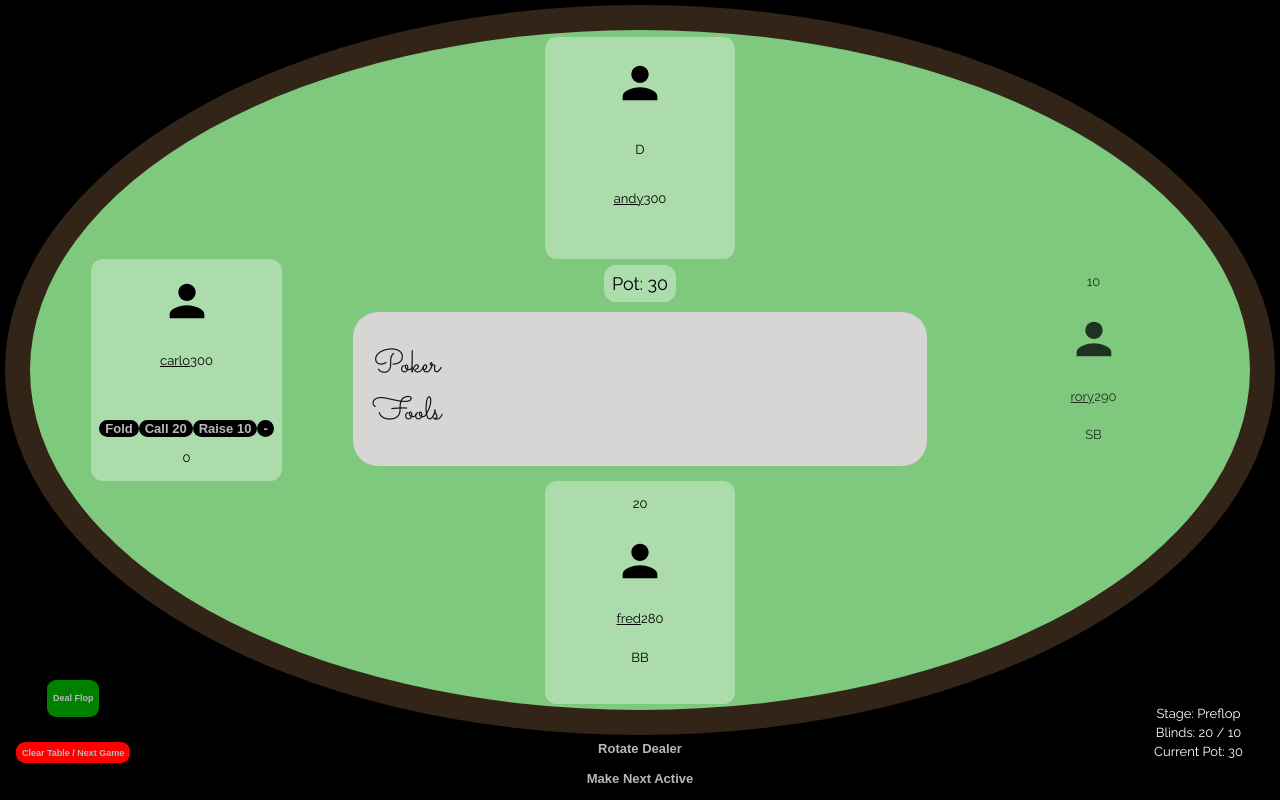
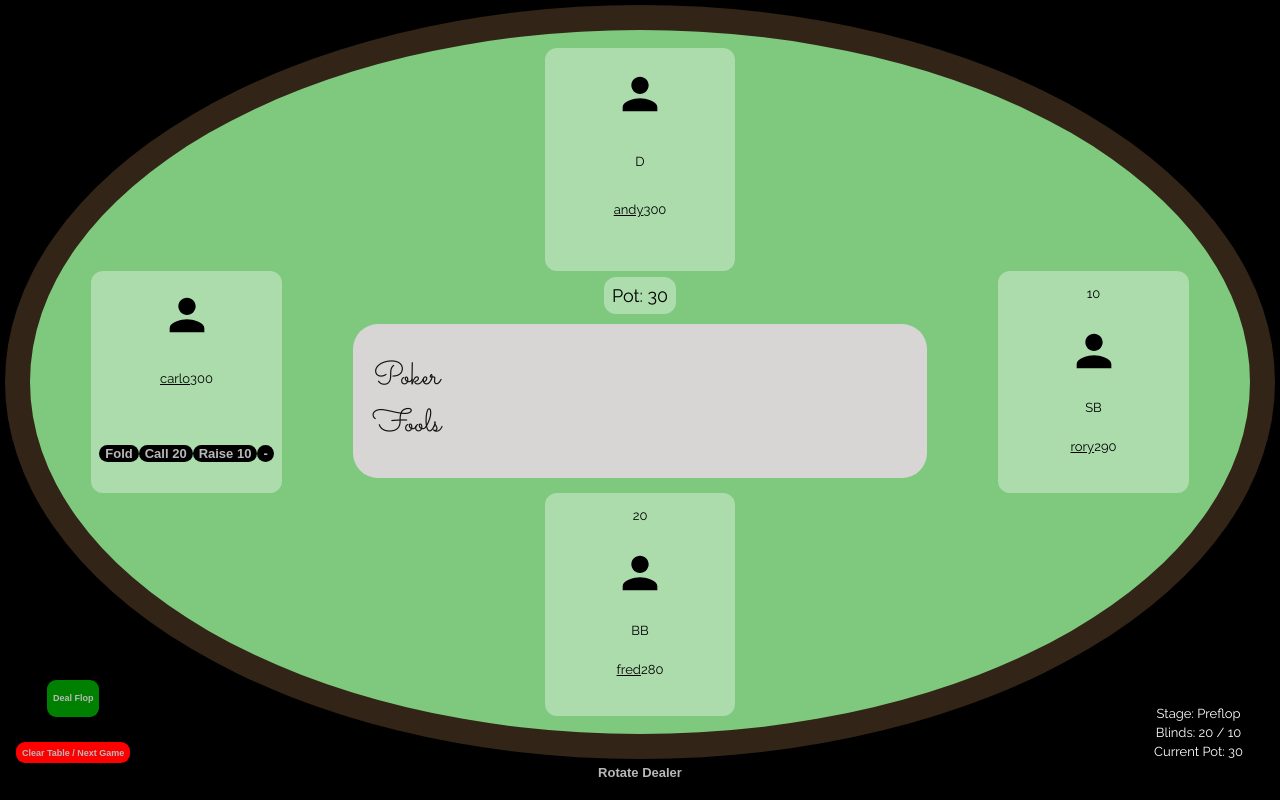
Before and after one commit to andrewneilclarke/poker-fools-react, a React (Create React App) app: page / in a window 1280 px wide. Built offline with nearby package versions, Linux system fonts and the light colour scheme.

Commit message:
moved ranking result to reducer state

```diff
--- a/src/App.css
+++ b/src/App.css
@@ -1,7 +1,6 @@
 * {
   margin: 0;
 }
-
 
 .App {
   /* max-width: 860px; */
@@ -23,6 +22,7 @@ button {
   cursor: pointer;
   font-size: 1em;
 }
+
 button:hover {
   background: hsl(283, 91%, 43%);
   color: rgb(216, 216, 216);
@@ -133,9 +133,6 @@ button:hover {
   display: grid;
   grid-template-columns: 1fr 1fr 1fr;
   grid-template-rows: 1.2fr 1.2fr 1.2fr;
-  /* grid-row-gap: 1em; */
-  /* grid-template-rows: min-content 1fr min-content; */
-  /* row-gap: 3rem; */
   justify-content: center;
   align-items: center;
   justify-items: center;
--- a/src/App.tsx
+++ b/src/App.tsx
@@ -18,11 +18,15 @@ import Gameinfo from './components/Gameinfo';
 const initialState: AppState = {
   players: [
     { hand: [], stack: 300, id: 1, bet: 0, name: 'andy', dealer: true, bigBlind: false, smallBlind: false, active: false, folded: false, allin: false },
-    { hand: [], stack: 300, id: 2, bet: 0, name: 'rory', dealer: false, bigBlind: false, smallBlind: true, active: false, folded: true, allin: false },
+    { hand: [], stack: 300, id: 2, bet: 0, name: 'rory', dealer: false, bigBlind: false, smallBlind: true, active: false, folded: false, allin: false },
     { hand: [], stack: 300, id: 3, bet: 0, name: 'fred', dealer: false, bigBlind: true, smallBlind: false, active: false, folded: false, allin: false },
     { hand: [], stack: 300, id: 4, bet: 0, name: 'carlo', dealer: false, bigBlind: false, smallBlind: false, active: true, folded: false, allin: false },
   ],
   pot: 0,
+  rankingResult: {
+    winners: [],
+    players: []
+  }
 }
 
 const App = () => {
@@ -38,10 +42,6 @@ const App = () => {
   const [flipped, setFlipped] = useState<boolean>(true)
   const [flipTable, setFlipTable] = useState<boolean>(true)
   const [dealerID, setDealerID] = useState(1)
-  const [gameResult, setGameResult] = useState<RankingResult>({
-    winners: [],
-    players: []
-  })
   const [myError, setMyError] = useState<string | null>(null)
 
   // Calculate smallblind
@@ -63,18 +63,7 @@ const App = () => {
     // console.log('end')
   }, [])
 
-  const makeNextActive = () => {
-    let nextActiveID: number;
-    const currentActive = players.filter(p => p.active)
-    if (currentActive[0].id > 0 && currentActive[0].id < 4) {
-      nextActiveID = currentActive[0].id + 1
-    } else if (currentActive[0].id === 4) {
-      nextActiveID = 1
-    }
-    dispatch({ type: 'make-next-active', nextActiveID })
-  }
-
-  const payBlinds = () => {
+  const payBlinds = (players: PlayerType[]) => {
     const SB = players.filter(p => p.smallBlind)
     const BB = players.filter(p => p.bigBlind)
     dispatch({ type: 'pay-sb', SB, smallBlind })
@@ -131,13 +120,13 @@ const App = () => {
 
 
   const payoutWinner = () => {
-    dispatch({ type: 'payout', gameResult, players })
+    dispatch({ type: 'payout', players })
   }
 
   // console.log(gameResult.winners)
   const playGame = () => {
     shuffleandSet();
-    payBlinds();
+    payBlinds(players);
     // create DEAL PLAYERS FUNCTION
     dealFlop();
     // // FIRST ROUND OF BETS
@@ -187,7 +176,8 @@ const App = () => {
   const getResult = async () => {
     if (table.length === 5) {
       const r = await fetchRankingResult()
-      setGameResult(r)
+      dispatch({ type: 'set-result', r })
+      // setGameResult(r)
     }
   }
 
@@ -261,12 +251,12 @@ const App = () => {
 
       {/* DISPLAY TABLE / PLAYERS */}
 
-      <Table table={table} currentGameStage={currentGameStage} dispatch={dispatch} gameResult={gameResult} players={players} pot={state.pot} cardBack={cardBack} flipped={flipped} setFlipped={setFlipped} getCardFace={getCardFace} gameOver={gameOver} bigBlind={bigBlind} smallBlind={smallBlind} flipTable={flipTable} />
+      <Table table={table} currentGameStage={currentGameStage} dispatch={dispatch} gameResult={state.rankingResult} players={players} pot={state.pot} cardBack={cardBack} flipped={flipped} setFlipped={setFlipped} getCardFace={getCardFace} gameOver={gameOver} bigBlind={bigBlind} smallBlind={smallBlind} flipTable={flipTable} />
       <button onClick={rotatePlayers}>Rotate Dealer</button>
-      <button onClick={makeNextActive}>Make Next Active</button>
+
 
       {/* GAME INFO / STATS DISPLAY */}
-      <Gameinfo bigBlind={bigBlind} currentGameStage={currentGameStage} pot={state.pot} smallBlind={smallBlind} gameResult={gameResult} players={players} myError={myError} />
+      <Gameinfo bigBlind={bigBlind} currentGameStage={currentGameStage} pot={state.pot} smallBlind={smallBlind} gameResult={state.rankingResult} players={players} myError={myError} />
     </div>
 
   );
--- a/src/Functions.ts
+++ b/src/Functions.ts
@@ -1,9 +1,38 @@
-import { Deck, CardName, CardFace } from "./Interfaces"
+import { Deck, CardName, CardFace, RankingResult, PlayerType } from "./Interfaces"
 import { MyDeck } from "./Deck"
 
 export const shuffle = (deck: Deck): Deck => {
     return [...deck.sort(() => Math.random() - 0.5)]
 }
 
+export const getWinnerName = (gameResult: RankingResult, players: PlayerType[]): string[] | string => {
+    const resultCards = gameResult.winners[0].cards;
+    const winningPlayersArr = players.filter(player => player.hand.join(',') === resultCards)
+    const namesArr = (winningPlayersArr.map(player => player.name))
+    if (namesArr.length > 1) {
+        console.log(namesArr)
+        // return namesArr
+        // let string = ``
+        // namesArr.forEach(name => console.log('winner: ', name))
+        // return string
+    }
+    if (namesArr[0]) {
+        return namesArr[0].charAt(0).toUpperCase() + namesArr[0].slice(1);
+    }
+}
+
+// || 'straight' || 'flush' || 'full_house'
+export const formatWinnerHand = (str: string) => {
+    let formattedStr = str.toLowerCase()
+    if (formattedStr === 'pair' || formattedStr === 'straight' || formattedStr === 'flush' || formattedStr === 'full_house' || formattedStr === 'high_card') {
+        formattedStr = `a ${formattedStr.replaceAll('_', ' ')}`
+    }
+    else {
+        formattedStr = `${str.toLowerCase().replaceAll('_', ' ')}`
+    }
+    return formattedStr
+}
+
+
 // Card Lookup
 export const getCardFace = (card: CardName): CardFace => MyDeck[card] as CardFace
--- a/src/Interfaces.ts
+++ b/src/Interfaces.ts
@@ -49,6 +49,7 @@ export enum PlayerStatus {
 export interface AppState {
     players: PlayerType[]
     pot: number
+    rankingResult: RankingResult
 }
 
 // interface Game {
--- a/src/Reducer.ts
+++ b/src/Reducer.ts
@@ -14,13 +14,14 @@ export const betReducer = (state: AppState, action: any) => {
         case 'make-active': {
             return {
                 ...state,
-                players: state.players.map(p => p.name === action.player.name && !p.folded ? { ...p, active: true } : { ...p, active: false })
+                players: state.players.map(p => p.name === action.player.name ? { ...p, active: true } : { ...p, active: false })
             }
         }
         case 'make-next-active': {
+            console.log(action.nextActiveID, state.players.map(p => p.id))
             return {
                 ...state,
-                players: state.players.map(p => p.id === action.nextActiveID && !p.folded ? { ...p, active: true } : { ...p, active: false })
+                players: state.players.map(p => p.id === action.nextActiveID ? { ...p, active: true } : { ...p, active: false })
             }
         }
         case 'fold': {
@@ -29,6 +30,18 @@ export const betReducer = (state: AppState, action: any) => {
                 players: state.players.map(p => p.name === action.player.name ? { ...p, active: false, folded: true, bet: 0 } : { ...p }),
             }
         }
+        case 'set-result': {
+            return {
+                ...state,
+                rankingResult: action.r,
+            }
+        }
+        // case 'remove-folded-player': {
+        //     return {
+        //         ...state,
+        //         players: state.players.filter(p => !p.folded),
+        //     }
+        // }
         case 'check': {
             return {
                 ...state,
--- a/src/components/Gameinfo.css
+++ b/src/components/Gameinfo.css
@@ -16,5 +16,5 @@
     margin-bottom: 4px;
 }
 .game-info .winner {
-    text-transform: capitalize;
+    /* text-transform: capitalize; */
 }
--- a/src/components/Player.tsx
+++ b/src/components/Player.tsx
@@ -18,18 +18,16 @@ interface Props {
 
 const Player: React.FC<Props> = ({ player, players, getCardFace, cardBack, flipped, setFlipped, dispatch, smallBlind, bigBlind }) => {
     return (
-        <>
-
-
         <div className={player.name} id={player.folded ? "player folded" : "player"} onClick={() => dispatch({ type: 'make-active', player, players })}>
             {player.bet > 0 && <p>{player.bet}</p>}
-                <MdPerson style={{ height: "4em", width: "4em" }} /> {player.dealer && 'D'}
+            <MdPerson style={{ height: "4em", width: "4em" }} />
+
+            {player.dealer && 'D'} {player.bigBlind && 'BB'} {player.smallBlind && 'SB'}
+
             <div className="name-and-stack">
                 <p className="name" id="name">{player.name}</p>
                 <p className="stack">{player.stack}</p>
             </div>
-
-                {player.bigBlind && 'BB'} {player.smallBlind && 'SB'}
 
             <div className="cards">
                 {player.hand.map(card => (
@@ -39,9 +37,6 @@ const Player: React.FC<Props> = ({ player, players, getCardFace, cardBack, flipp
 
             {player.active && <PlayerControls bigBlind={bigBlind} dispatch={dispatch} player={player} players={players} setFlipped={setFlipped} smallBlind={smallBlind} />}
         </div>
-
-        </>
-
     )
 }
 
--- a/src/components/PlayerControls.tsx
+++ b/src/components/PlayerControls.tsx
@@ -1,6 +1,5 @@
 import React, { useState } from 'react';
 import { PlayerType } from '../Interfaces'
-
 
 interface Props {
     player: PlayerType,
@@ -18,17 +17,34 @@ const PlayerControls: React.FC<Props> = ({ bigBlind, dispatch, player, players,
             setBetAmount(betAmount - smallBlind)
         }
     }
+
+    const foldPlayer = () => {
+        dispatch({ type: 'fold', player })
+        makeNextActive(player.id)
+    }
+
+    const makeNextActive = (id: number) => {
+        let nextActiveID: number;
+        // const currentActive = players.filter(p => p.active)
+        if (id < 4) {
+            nextActiveID = id + 1
+        } else if (id === 4) {
+            nextActiveID = 1
+        }
+        dispatch({ type: 'make-next-active', nextActiveID })
+    }
+
     return <div className="player-details">
         <div className="player-buttons">
             {/* CHECK */}
             {player.bet === betAmount && player.bet !== 0 && <button onClick={() => dispatch({ type: 'check', player, betAmount })}>Check</button>}
             {/* FOLD */}
-            <button onClick={() => dispatch({ type: 'fold', player, betAmount })}>Fold</button>
+            <button onClick={foldPlayer}>Fold</button>
             {/* CALL */}
             {player.bet < bigBlind && <button onClick={() => dispatch({ type: 'call', betAmount, player, bigBlind })}>Call {bigBlind}</button>}
             {/* RAISE */}
             <button onClick={() => setBetAmount((prev) => betAmount + smallBlind)}>Raise {smallBlind}</button>
-            {/* REDUCE BET */}
+            {/* REDUCE BET AMOUNT */}
             <button onClick={reduceBet}>-</button>
             {/* SUBMIT (FINAL) */}
             {betAmount > 0 && <button onClick={() => {
@@ -38,8 +54,6 @@ const PlayerControls: React.FC<Props> = ({ bigBlind, dispatch, player, players,
             }}>
                 OK {betAmount}</button>}
             {/* {betAmount > 0 && <button type='submit' className='submit'>OK {betAmount}</button>} */}
-            {<p>{player.bet}</p>}
-
         </div>
     </div>
 }
--- a/src/components/Table.css
+++ b/src/components/Table.css
@@ -8,13 +8,9 @@
     border: 25px solid rgb(50, 37, 23);
     border-radius: 55%;
     background-color: rgb(126, 201, 126);
-    /* background-color: rgb(17, 148, 17); */
     display: flex;
     justify-content: center;
     align-items: center;
-    /* position:fixed;
-    top: 45%; */
-    /* z-index: -1; */
 }
 
 .table-and-pot {
```
Also changed, not shown: src/components/Gameinfo.tsx (+1 -32 lines). Lines whose indentation alone changed are shown as unchanged.
